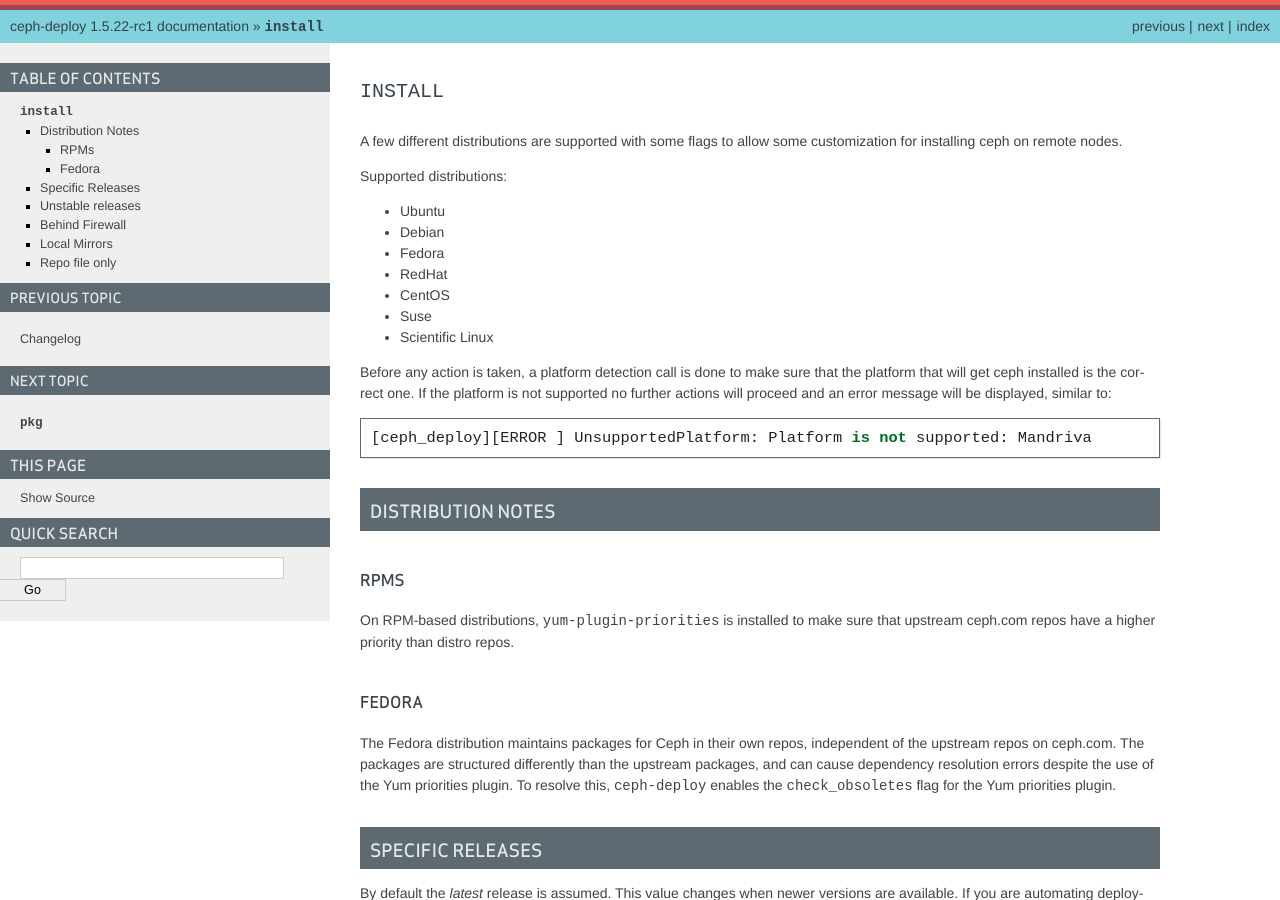
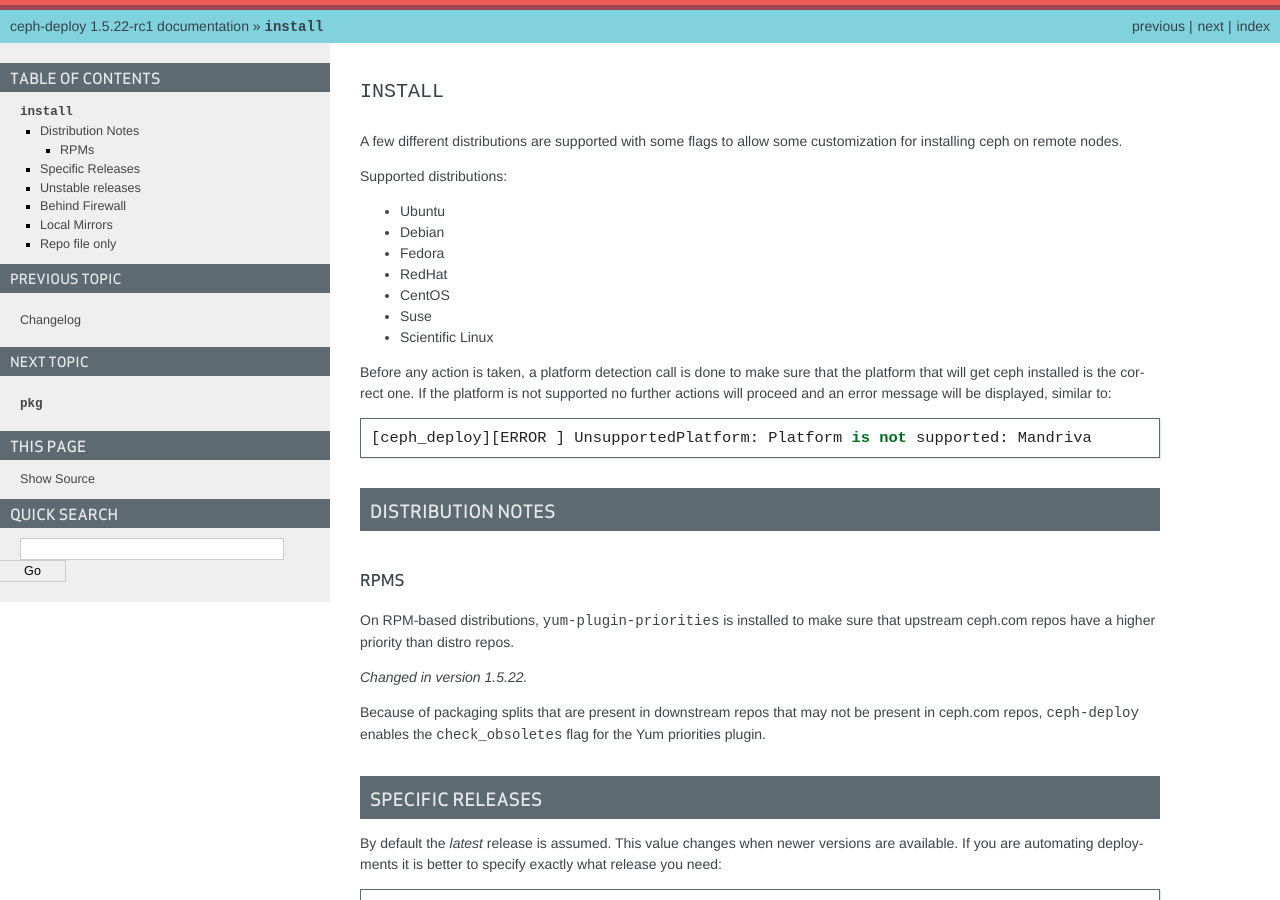
Before and after one commit to ceph/ceph-deploy, a Sphinx documentation site: the page built from docs/source/install.rst, in a window 1280 px wide and 900 px high. Built offline with Sphinx 7.4.7, drawn with Linux system fonts in a browser that asks for light colours.

Commit message:
doc: Clarify use of check_obsoletes for RPM distros
check_obsoletes is enabled on all RPM distros now, except when
installing Red Hat packages on RHEL.

Signed-off-by: Travis Rhoden <trhoden@redhat.com>

```diff
--- a/docs/source/install.rst
+++ b/docs/source/install.rst
@@ -37,18 +37,13 @@
 
 RPMs
 ^^^^
-
 On RPM-based distributions, ``yum-plugin-priorities`` is installed to make sure
 that upstream ceph.com repos have a higher priority than distro repos.
 
-Fedora
-^^^^^^
-
-The Fedora distribution maintains packages for Ceph in their own repos, independent
-of the upstream repos on ceph.com.  The packages are structured differently than
-the upstream packages, and can cause dependency resolution errors despite the use
-of the Yum priorities plugin.  To resolve this, ``ceph-deploy`` enables the
-``check_obsoletes`` flag for the Yum priorities plugin.
+.. versionchanged:: 1.5.22
+Because of packaging splits that are present in downstream repos that may not
+be present in ceph.com repos, ``ceph-deploy`` enables the ``check_obsoletes``
+flag for the Yum priorities plugin.
 
 Specific Releases
 -----------------
```
